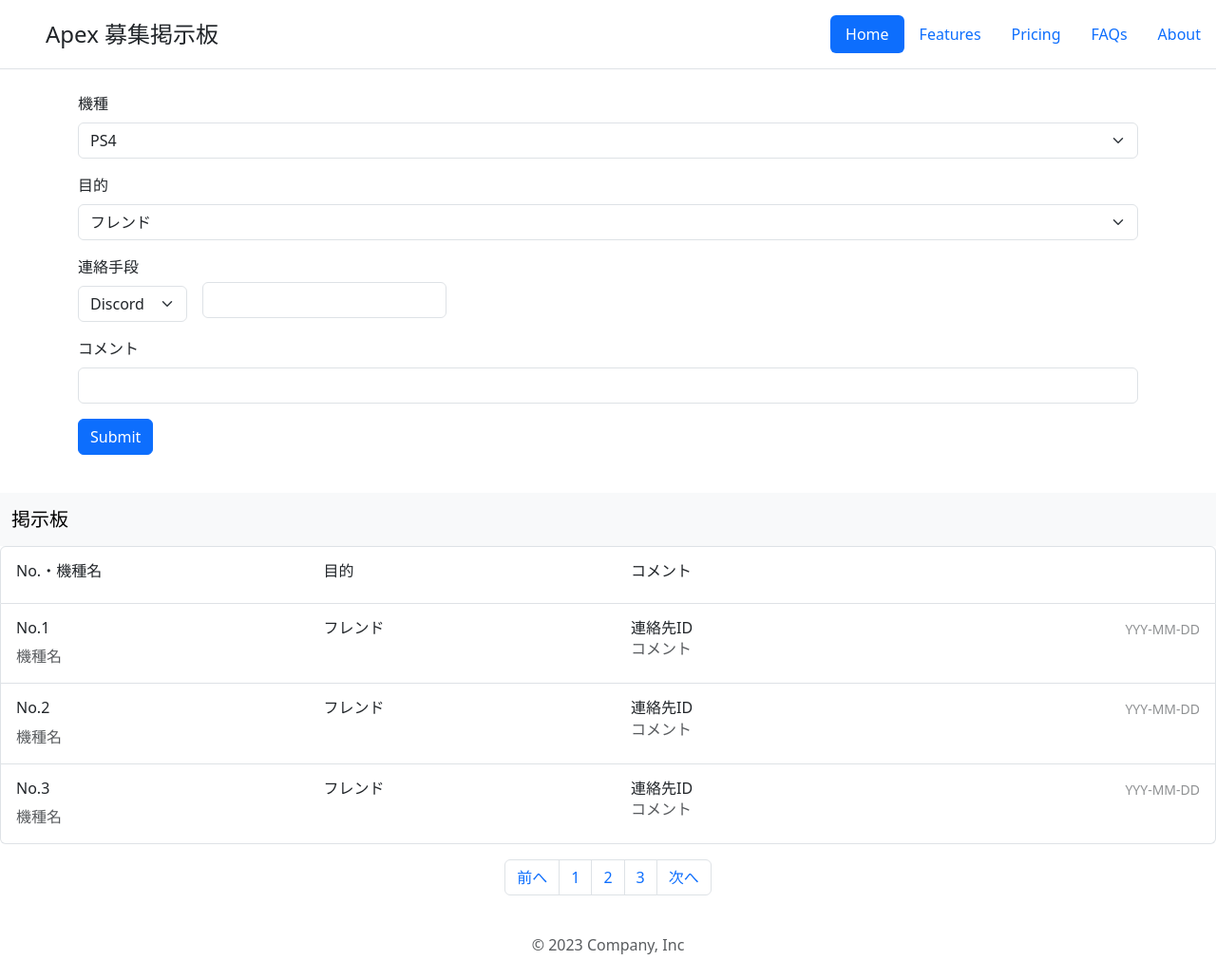
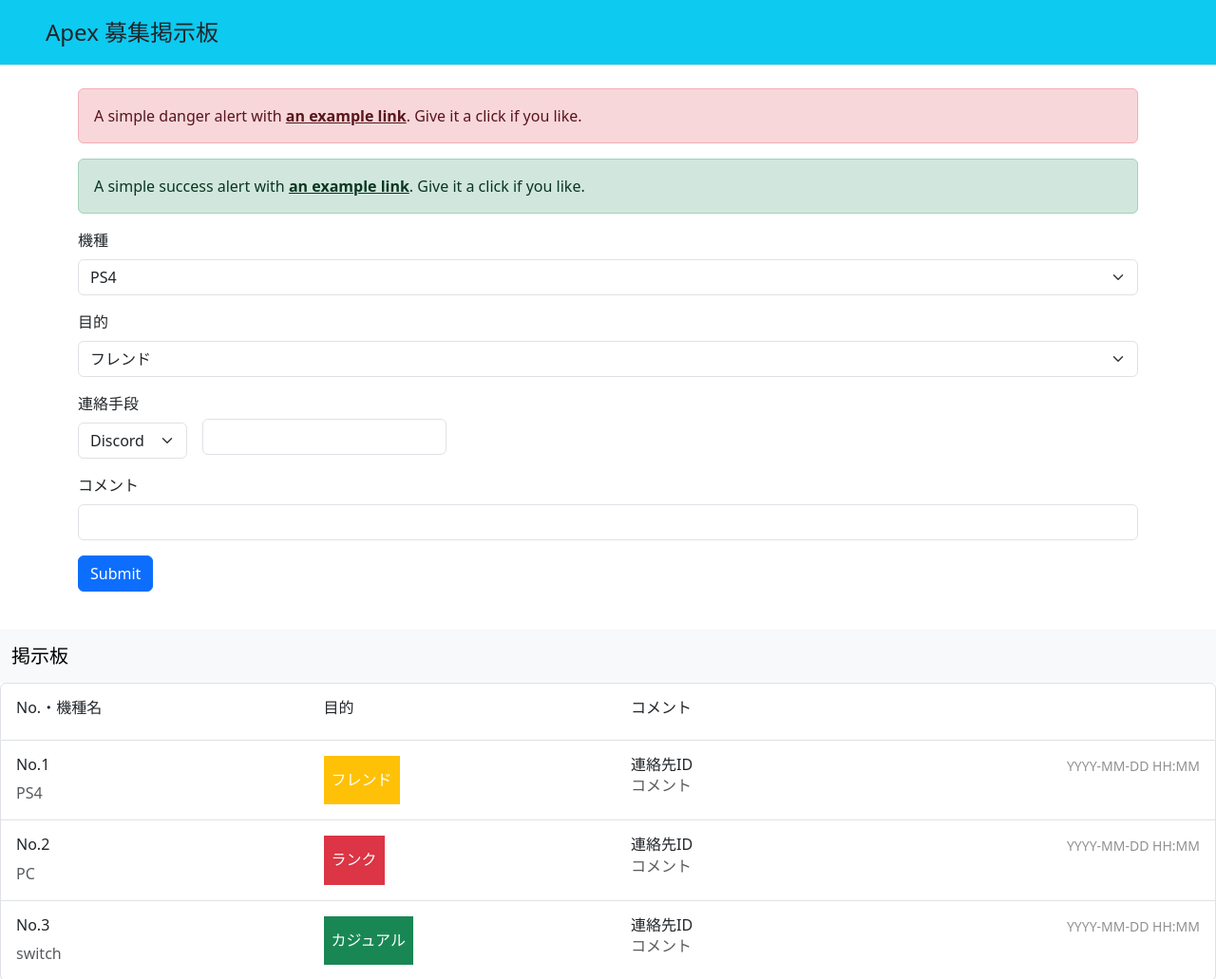
Before and after one commit to egprogram/game_bosyu, a plain HTML site: page index.html in a window 1280 px wide. Shown: the top 1031 px of the page at 95% size. Drawn offline with nearby package versions, Linux system fonts and the light colour scheme.

Commit message:
デザイン修正

```diff
--- a/index.html
+++ b/index.html
@@ -6,20 +6,19 @@
     <script src="https://cdn.jsdelivr.net/npm/bootstrap@5.3.0-alpha1/dist/js/bootstrap.bundle.min.js" integrity="sha384-/mhDoLbDldZc3qpsJHpLogda//BVZbgYuw6kof4u2FrCedxOtgRZDTHgHUhOCVim" crossorigin="anonymous"></script>
   </head>
   <body>
-    <header class="d-flex flex-wrap justify-content-center py-3 mb-4 border-bottom">
+    <header class="d-flex flex-wrap justify-content-center py-3 mb-4 border-bottom sticky-top bg-info">
       <a href="/" class="d-flex align-items-center mb-3 mb-md-0 me-md-auto text-dark text-decoration-none">
         <svg class="bi me-2" width="40" height="32"><use xlink:href="#bootstrap"></use></svg>
         <span class="fs-4">Apex 募集掲示板</span>
       </a>
-      <ul class="nav nav-pills">
-        <li class="nav-item"><a href="#" class="nav-link active" aria-current="page">Home</a></li>
-        <li class="nav-item"><a href="#" class="nav-link">Features</a></li>
-        <li class="nav-item"><a href="#" class="nav-link">Pricing</a></li>
-        <li class="nav-item"><a href="#" class="nav-link">FAQs</a></li>
-        <li class="nav-item"><a href="#" class="nav-link">About</a></li>
-      </ul>
     </header>
     <div class="container mb-4">
+      <div class="alert alert-danger" role="alert">
+        A simple danger alert with <a href="#" class="alert-link">an example link</a>. Give it a click if you like.
+      </div>
+      <div class="alert alert-success" role="alert">
+        A simple success alert with <a href="#" class="alert-link">an example link</a>. Give it a click if you like.
+      </div>
       <form>
         <div class="mb-3">
           <label for="disabledSelect" class="form-label">機種</label>
@@ -28,6 +27,7 @@
             <option>switch</option>
             <option>PC</option>
             <option>Xbox</option>
+            <option>どれでも</option>
           </select>
         </div>
         <div class="mb-3">
@@ -89,11 +89,11 @@
         <div class="d-flex w-25 justify-content-between">
           <div>
             <h6 class="mb-10">No.1</h6>
-            <p class="mb-0 opacity-75">機種名</p>
+            <p class="mb-0 opacity-75">PS4</p>
           </div>
         </div>
-        <div class="d-flex w-25 justify-content-between">
-          <div>
+        <div class="d-flex w-25 justify-content-between align-items-center">
+          <div class="bg-warning text-white pt-3 p-2">
             <h6 class="mb-10">フレンド</h6>
           </div>
         </div>
@@ -102,19 +102,19 @@
             <h6 class="mb-0">連絡先ID</h6>
             <p class="mb-0 opacity-75">コメント</p>
           </div>
-          <small class="opacity-50 text-nowrap">YYY-MM-DD</small>
+          <small class="opacity-50 text-nowrap">YYYY-MM-DD HH:MM</small>
         </div>
       </a>
       <a href="#" class="list-group-item list-group-item-action d-flex gap-4 py-3" aria-current="true">
         <div class="d-flex w-25 justify-content-between">
           <div>
             <h6 class="mb-10">No.2</h6>
-            <p class="mb-0 opacity-75">機種名</p>
+            <p class="mb-0 opacity-75">PC</p>
           </div>
         </div>
-        <div class="d-flex w-25 justify-content-between">
-          <div>
-            <h6 class="mb-10">フレンド</h6>
+        <div class="d-flex w-25 justify-content-between align-items-center">
+          <div class="bg-danger text-white pt-3 p-2">
+            <h6 class="mb-10">ランク</h6>
           </div>
         </div>
         <div class="d-flex w-50 justify-content-between">
@@ -122,19 +122,19 @@
             <h6 class="mb-0">連絡先ID</h6>
             <p class="mb-0 opacity-75">コメント</p>
           </div>
-          <small class="opacity-50 text-nowrap">YYY-MM-DD</small>
+          <small class="opacity-50 text-nowrap">YYYY-MM-DD HH:MM</small>
         </div>
       </a>
       <a href="#" class="list-group-item list-group-item-action d-flex gap-4 py-3" aria-current="true">
         <div class="d-flex w-25 justify-content-between">
           <div>
             <h6 class="mb-10">No.3</h6>
-            <p class="mb-0 opacity-75">機種名</p>
+            <p class="mb-0 opacity-75">switch</p>
           </div>
         </div>
-        <div class="d-flex w-25 justify-content-between">
-          <div>
-            <h6 class="mb-10">フレンド</h6>
+        <div class="d-flex w-25 justify-content-between align-items-center">
+          <div class="bg-success text-white pt-3 p-2">
+            <h6 class="mb-10">カジュアル</h6>
           </div>
         </div>
         <div class="d-flex w-50 justify-content-between">
@@ -142,13 +142,13 @@
             <h6 class="mb-0">連絡先ID</h6>
             <p class="mb-0 opacity-75">コメント</p>
           </div>
-          <small class="opacity-50 text-nowrap">YYY-MM-DD</small>
+          <small class="opacity-50 text-nowrap">YYYY-MM-DD HH:MM</small>
         </div>
       </a>
     </div>
     <div class="container">
       <nav aria-label="ページ送りの実例">
-        <ul class="nav justify-content-center pagination mt-3">
+        <ul class="nav justify-content-center pagination mt-5">
           <li class="page-item"><a class="page-link" href="#">前へ</a></li>
           <li class="page-item"><a class="page-link" href="#">1</a></li>
           <li class="page-item"><a class="page-link" href="#">2</a></li>
```
